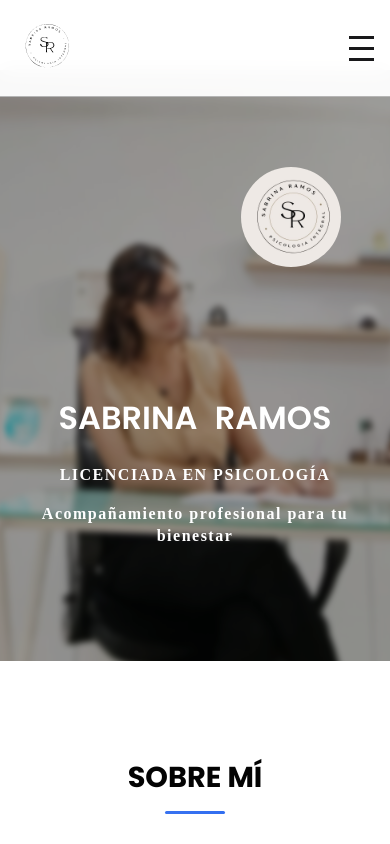
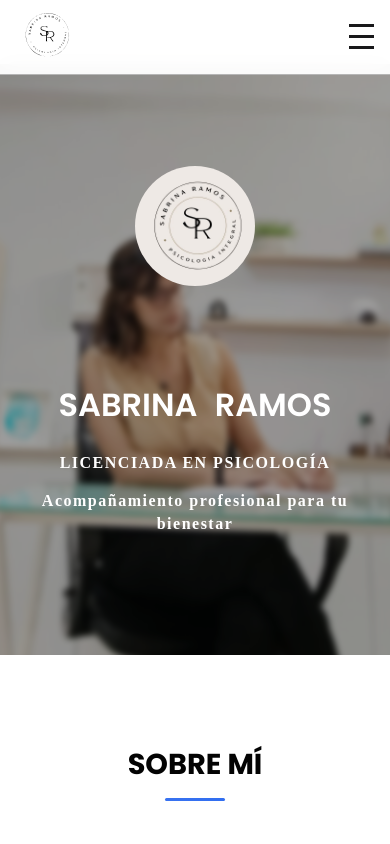
Before and after one commit to risipablo/portafolio-psicologa, a React (Vite) app in the folder Client/: page / in a window 390 px wide. Shown: the top 844 px of the page. Built offline with nearby package versions, Linux system fonts and the light colour scheme; a web font is replaced by a local one.

Commit message:
correciones navbar y header

```diff
--- a/Client/src/components/navbar.tsx
+++ b/Client/src/components/navbar.tsx
@@ -1,9 +1,8 @@
-
 import { useState } from "react"
 import logo from "../assets/svg/logo.svg"
 import { NavLink } from "react-router-dom"
 import "../style/navbar.css"
-// import logo2 from "../assets/images/logo.png"
+
 
 export const Navbar = () => {
     const [isMenu, setIsMenu] = useState(false)
@@ -16,10 +15,11 @@ export const Navbar = () => {
         setIsMenu(false)
     }
 
-
-
     return(
         <div className="container-navbar">
+            {/* Overlay oscuro */}
+            {isMenu && <div className="overlay" onClick={closeMenu}></div>}
+
             <div className="navbar">
 
                 <div className="logo-container">
@@ -44,17 +44,12 @@ export const Navbar = () => {
                         Contacto
                     </NavLink>
 
-                    <div className="user-mobile">
-                        User
-                    </div>
 
                 </div>
 
-                {/* <div className="user-container">
-                    User
-                </div> */}
 
-                <div className="menu-icon" onClick={toggleMenu} >
+
+                <div className={`menu-icon ${isMenu ? 'open' : ''}`} onClick={toggleMenu} >
                     <span></span>
                     <span></span>
                     <span></span>
--- a/Client/src/style/header.css
+++ b/Client/src/style/header.css
@@ -1,13 +1,13 @@
 .container-header {
-    position: relative; /* importante */
+    position: relative;
     display: flex;
     align-items: center;
     justify-content: center;
     gap: 2rem;
-    min-height: 80vh;
+    min-height: 85vh;
     margin: 4.4rem auto;
     padding: 2rem 1rem;
-    overflow: hidden; /* evita que el blur se desborde */
+    overflow: hidden;
     box-sizing: border-box;
     font-family: "Playwrite NZ Basic", cursive;
     background: rgba(0, 0, 0, 0.3);
@@ -21,10 +21,8 @@
     background-image: url("../assets/images/psicologa/ps6.jpeg");
     background-size: cover;
     background-position: center;
-
-    filter: blur(3px); /* ← ajustá intensidad acá */
-    transform: scale(1.1); /* evita bordes blancos por el blur */
-
+    filter: blur(3px);
+    transform: scale(1.1);
     z-index: -1;
 }
 
@@ -77,16 +75,14 @@
     margin: 1rem auto .2rem;
 }
 
-@media (max-width: 700px) {
+@media (max-width: 800px) {
     .container-header {
         flex-direction: column;
-        min-height: 70vh;
-        padding: 2rem 1rem;
-        gap: 1.5rem;
+        margin: 4rem auto;
     }
 
     .container-image img {
-        margin: 0 0 0 12rem;
+        margin: 0 0 0 8rem;
         width: 120px;
         height: 120px;
     }
@@ -101,10 +97,12 @@
 }
 
 @media (max-width: 450px) {
+    .container-header{
+        min-height: 70vh;
+    }
     .container-image img {
-        margin: 0 0 2.5rem 12rem;
-        width: 100px;
-        height: 100px;
+        margin: 0;
+
     }
 
     .info{
--- a/Client/src/style/navbar.css
+++ b/Client/src/style/navbar.css
@@ -17,8 +17,6 @@
     transition: .3s ease-in-out;
     border-bottom: 1px solid rgba(24, 24, 24, 0.3);
 }
-
-
 
 .logo-container {
     flex: 0 0 auto;
@@ -42,7 +40,6 @@
     transform: translateX(0);
 }
 
-
 .menu a {
     font-family: 'Poppins', sans-serif;
     text-decoration: none;
@@ -52,25 +49,11 @@
     padding: 4px 8px;
     letter-spacing: 2px;
     color: #030303;
-
 }
 
 .menu a:hover{
     transition: .4s;
     color:rgba(50, 50, 51, 0.5);
-
-}
-
-.user-container {
-    flex: 0 0 auto;
-    display: flex;
-    align-items: center;
-    font-family: 'Poppins', sans-serif;
-    font-weight: 600;
-}
-
-.user-mobile {
-    display: none;
 }
 
 .menu-icon {
@@ -84,7 +67,6 @@
     width: 25px;
     background-color: #18181a;
     margin: 4px 0;
-
 }
 
 .menu-icon.open span:nth-child(1) {
@@ -99,17 +81,30 @@
     transform: rotate(-45deg) translate(8px, -6px);
 }
 
+/* Overlay */
+.overlay {
+    position: fixed;
+    top: 0;
+    left: 0;
+    width: 100%;
+    height: 100%;
+    background-color: rgba(0, 0, 0, 0.5);
+    z-index: 999;
+    animation: fadeIn 0.3s ease-in-out;
+}
 
-/* .active {
-    color:#3570f0fb;
-    body.dark & {
-        color:#1e5bdffb;
+@keyframes fadeIn {
+    from {
+        opacity: 0;
     }
-} */
+    to {
+        opacity: 1;
+    }
+}
 
 @media (max-width: 850px) {
     .navbar{
-        padding: 1rem;
+        padding: .3rem 1rem;
     }
 
     .navbar:hover {
@@ -121,57 +116,38 @@
     }
 
     .menu {
-        display: none;
+        display: flex;
         right: 0;
-        left: 0;
         flex-direction: column;
-        width: 100%;
+        width: 90%;
         height: 100vh;
-        position: absolute;
-        top: 100%;
-        background: rgba(24, 24, 24, 0.8);
-        backdrop-filter: blur(6px);
+        position: fixed;
+        top: 0;
+        background: #ffffff;
         justify-content: flex-start;
-        padding-top: 2rem;
+        padding-top: 6rem;
+        transform: translateX(100%);
+        transition: transform 0.4s ease-in-out;
+        z-index: 1001;
     }
 
     .menu.open {
-        display: flex;
+        transform: translateX(0);
     }
 
     .menu a {
-        margin: 1rem auto;
+        margin: 1.5rem auto;
         padding: 8px 0px;
-        font-size: 1.6rem;
-        color: #e9e7e7;
+        font-size: 1.3rem;
+        color: #030303;
     }
 
     .menu a:hover{
         color: #a4a2a2;
     }
 
-
-    /* Ocultar user de desktop en mobile */
-    .user-container {
-        display: none;
-    }
-
-
-    .user-mobile {
-        display: block;
-        font-family: 'Poppins', sans-serif;
-        font-weight: 600;
-        font-size: 1.8rem;
-        margin-top: auto;
-        margin-bottom: 3rem;
-        color: #e9e7e7;
-
-        body.dark & {
-            color: #19191a;
-        }
-    }
-
     .menu-icon {
         display: flex;
+        z-index: 1002;
     }
 }
--- a/Client/src/style/service.css
+++ b/Client/src/style/service.css
@@ -118,9 +118,6 @@
     gap: 1.5rem;
 }
 
-body.dark .card-back {
-    background: linear-gradient(135deg, rgba(30, 91, 223, 0.9) 0%, rgba(53, 112, 240, 0.9) 100%);
-}
 
 .card-back-image {
     position: absolute;
```
